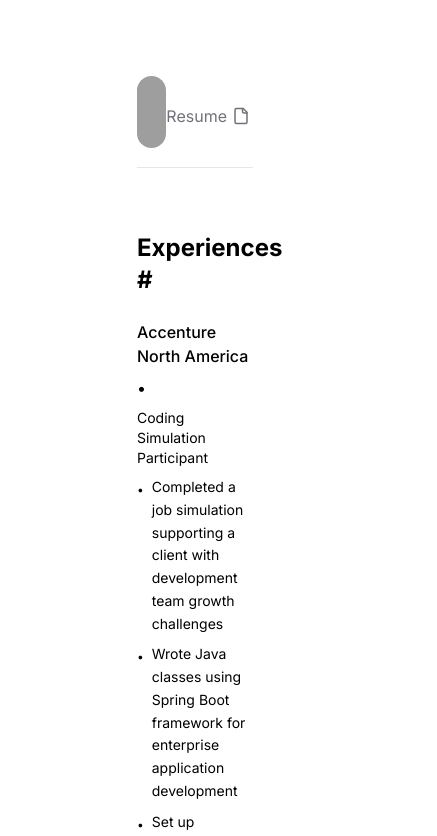
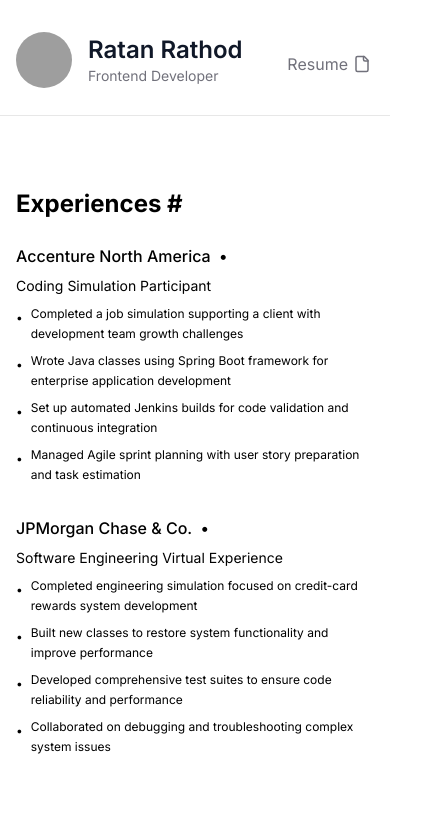
Before and after one commit to ratanz/minimal-portfolio, a Next.js app: page / in a window 390 px wide. Shown: the top 836 px of the page, 437 px wide, since content can reach past the window. Built offline with nearby package versions, Linux system fonts and the light colour scheme; grey boxes are pictures that could not be loaded.

Commit message:
mobile responsive v1

```diff
--- a/app/page.tsx
+++ b/app/page.tsx
@@ -8,7 +8,7 @@
 export default function Home() {
   return (
   <>
-    <main className="w-2/3 mx-auto p-18 h-full bg-zinc text-black">
+    <main className="w-2/3 md:mx-auto md:p-14 lg:p-18 h-full bg-zinc text-black">
       <Header/>
       <Experience/>
       <Projects/>
--- a/components/Header.tsx
+++ b/components/Header.tsx
@@ -12,22 +12,22 @@
 
 const Header = () => {
   return (
-    <header className="flex h-24 w-full overflow-hidden border-b pb-4 border-zinc-900/10">
+    <header className="flex h-24 w-screen lg:px-0 px-4 md:mt-0 mt-5 overflow-hidden border-b pb-4 border-zinc-900/10">
       <div className="flex w-full justify-between">
         {/* Profile Section */}
         <div className="flex items-center gap-4 overflow-hidden">
           <Image
-            className="rounded-full h-18 w-18 object-cover"
+            className="rounded-full md:h-18 md:w-18 h-14 w-14 object-cover"
             src={PROFILE_DATA.imageUrl}
             alt={`${PROFILE_DATA.name} profile picture`}
             width={40}
             height={40}
           />
           <div>
-            <h1 className="text-3xl font-semibold text-gray-900">
+            <h1 className="md:text-3xl text-2xl font-semibold text-gray-900">
               {PROFILE_DATA.name}
             </h1>
-            <p className="text-zinc-500 text-lg">
+            <p className="text-zinc-500 md:text-lg text-sm">
               {PROFILE_DATA.title}
             </p>
           </div>
--- a/components/achivements.tsx
+++ b/components/achivements.tsx
@@ -27,7 +27,7 @@
     ]
 
     return (
-        <section className="py-10 px-1 max-w-4xl mx-auto">
+        <section className="py-10 md:w-full w-screen md:px-0 px-4 mx-auto">
             <h2 className="text-2xl font-bold text-foreground mb-8">
                 Achievements <span className="text-muted-foreground">#</span>
             </h2>
@@ -35,8 +35,8 @@
             <div className="space-y-5">
                 {achievements.map((achievement, index) => (
                     <div key={index} className="space-y-2">
-                        <h3 className="text-lg font-semibold text-foreground">{achievement.title}</h3>
-                        <p className="text-muted-foreground leading-relaxed">{achievement.description}</p>
+                        <h3 className="md:text-lg text-md font-semibold text-foreground">{achievement.title}</h3>
+                        <p className="text-xs leading-relaxed">{achievement.description}</p>
                     </div>
                 ))}
             </div>
--- a/components/connect.tsx
+++ b/components/connect.tsx
@@ -35,7 +35,7 @@
 
 export default function Connect() {
   return (
-    <section className="py-12 mx-auto">
+    <section className="py-12 mx-auto md:w-full w-screen md:px-0 px-4">
       <h2 className="text-2xl font-bold mb-8 text-foreground">
         Connect <span className="text-muted-foreground">#</span>
       </h2>
--- a/components/experience.tsx
+++ b/components/experience.tsx
@@ -32,14 +32,14 @@
 
   export default function Experience() {
     return (
-      <section className="w-full py-16">
+      <section className="md:w-full w-screen py-18 md:py-16 md:px-0 px-4">
         <div className="mb-6">
           <h2 className="text-2xl font-bold text-foreground mb-6">
             Experiences <span className="text-muted-foreground font-bold">#</span>
           </h2>
         </div>
 
-        <div className="space-y-6">
+        <div className="space-y-8">
           {experiences.map((experience, index) => (
             <div key={index} className="space-y-2">
               <div className="flex items-baseline gap-2 flex-wrap">
@@ -50,7 +50,7 @@
 
               <ul className="space-y-2 max-w-3xl">
                 {experience.description.map((point, pointIndex) => (
-                  <li key={pointIndex} className="text-sm text-muted-foreground leading-relaxed flex items-start gap-2">
+                  <li key={pointIndex} className="md:text-sm text-xs text-muted-foreground leading-relaxed flex items-start gap-2">
                     <span className="text-muted-foreground mt-1.5 text-xs">•</span>
                     <span>{point}</span>
                   </li>
--- a/components/projects.tsx
+++ b/components/projects.tsx
@@ -61,7 +61,7 @@
 
 export default function Projects() {
   return (
-    <section className=" py-10 w-full mx-auto">
+    <section className=" py-10 md:px-0 px-4 md:w-full w-screen  mx-auto">
       <div className="mb-4">
         <h2 className="text-2xl font-bold text-foreground mb-8">
           Projects <span className="text-muted-foreground font-normal"># (sorted by most recent)</span>
@@ -72,7 +72,7 @@
         {projects.map((project, index) => (
           <div
             key={index}
-            className="border border-black/20 p-4 hover:border-border botransition-colors duration-200"
+            className="border border-black/20 md:p-4 p-4 hover:border-border botransition-colors duration-200"
           >
             <div className="flex items-start justify-between mb-4">
               <h3 className="text-lg font-semibold text-foreground">{project.title}</h3>
--- a/components/tech-stack.tsx
+++ b/components/tech-stack.tsx
@@ -31,14 +31,14 @@
 
 export default function TechStack() {
   return (
-    <section className="py-10 px-1 mx-auto">
+    <section className="py-10 mx-auto md:w-full w-screen md:px-0 px-3">
       <div className="mb-4">
         <h2 className="text-2xl font-bold text-foreground mb-8">
           Tech-Stack <span className="text-muted-foreground">#</span>
         </h2>
       </div>
 
-      <div className="grid grid-cols-2 md:grid-cols-4 lg:grid-cols-5 gap-4">
+      <div className="grid grid-cols-2 md:grid-cols-4 lg:grid-cols-5 gap-4 md:px-0 px-4">
         {techStack.map((tech) => (
           <div
             key={tech.name}
```
